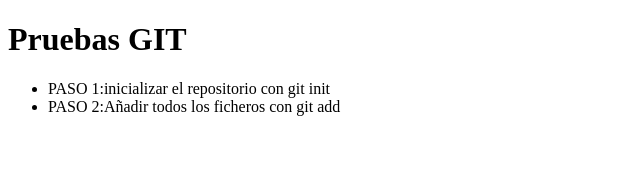
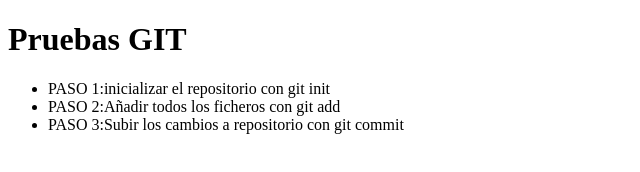
Before and after one commit to Belmarti/Belmonteonline, a plain HTML site: page index.html in a window 1280 px wide. Shown: the whole page, without its empty margins (0-640 px from the left). Drawn offline with Linux system fonts and the light colour scheme.

Commit message:
añadido paso 3

```diff
--- a/index.html
+++ b/index.html
@@ -10,6 +10,7 @@
     <ul>
         <li>PASO 1:inicializar el repositorio con git init</li>
         <li>PASO 2:Añadir todos los ficheros con git add</li>
+        <li>PASO 3:Subir los cambios a repositorio con git commit</li>
     </ul>
 </body>
 </html>
```
